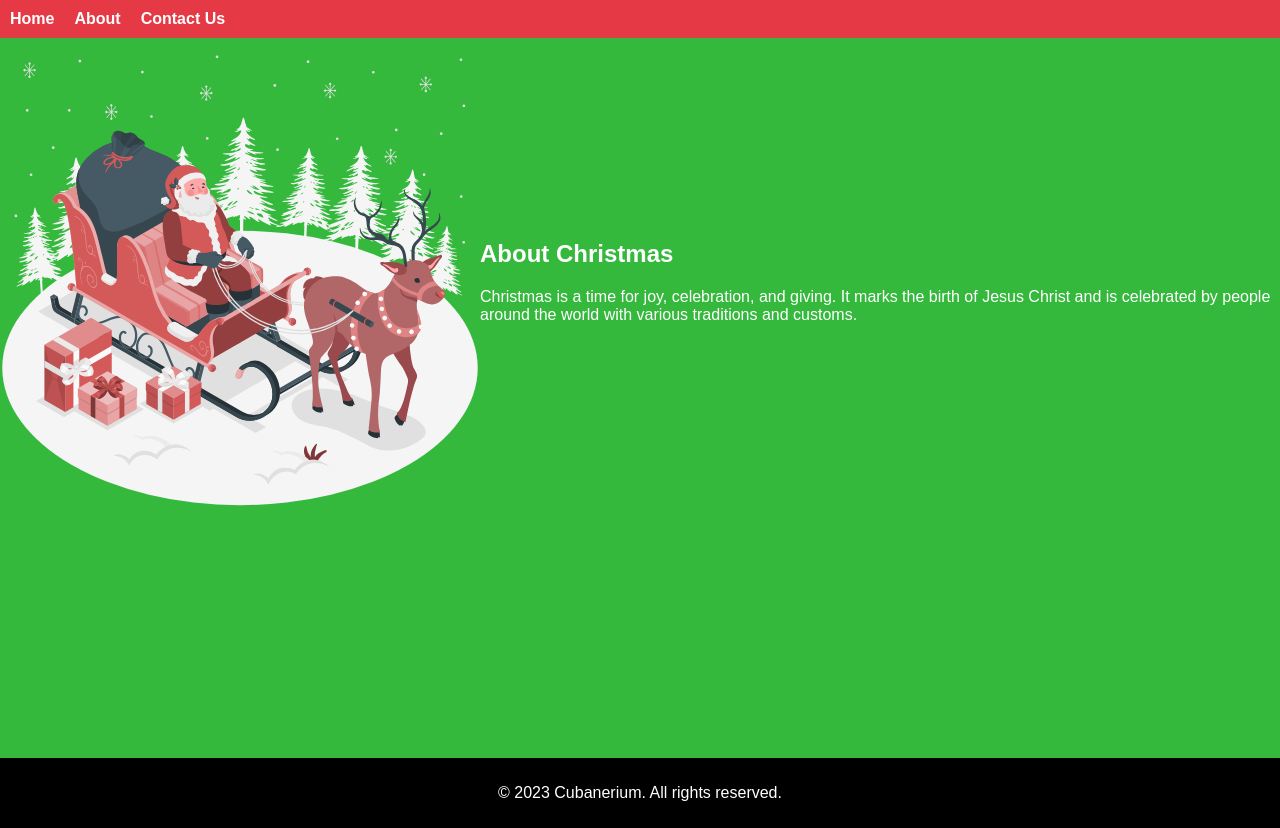
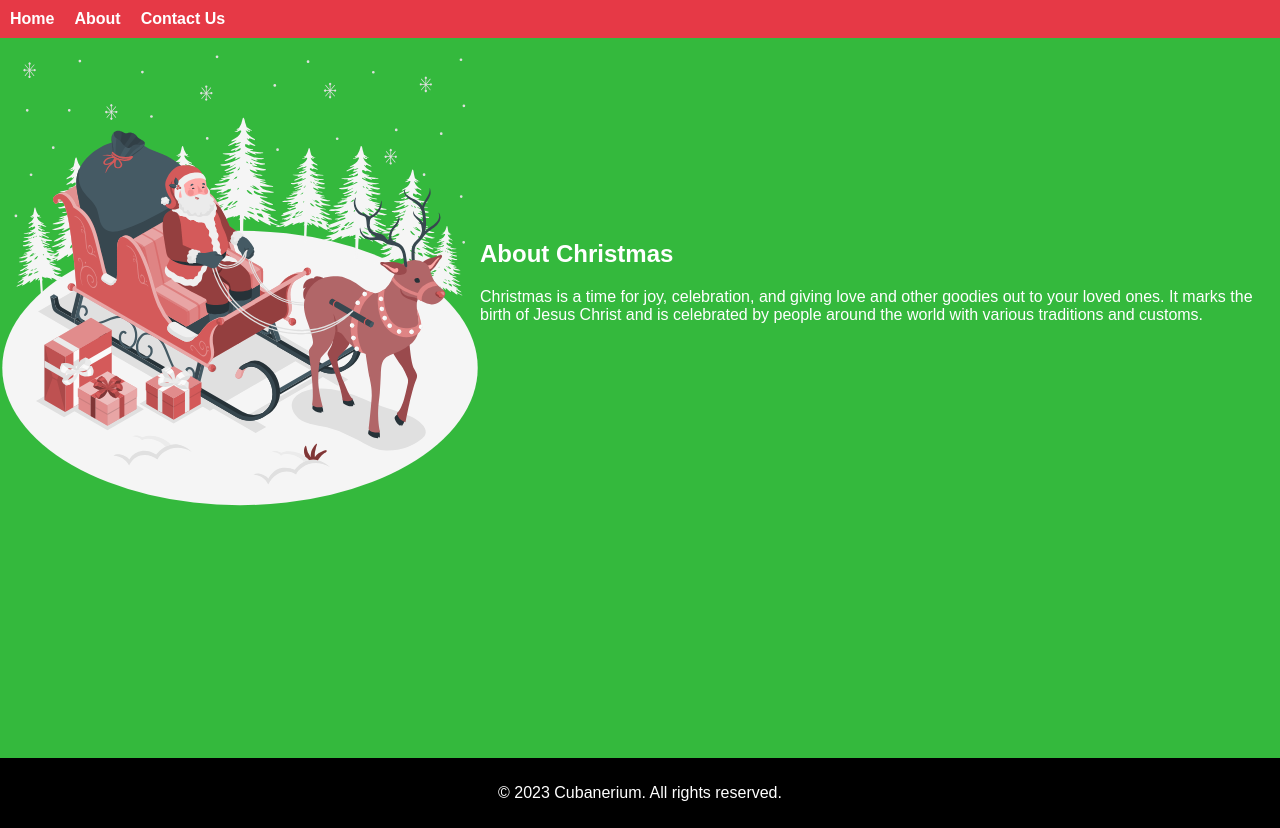
Before and after one commit to Naboth-tieng/ProjectX, a React (Create React App) app: page /about in a window 1280 px wide. Built offline with nearby package versions, Linux system fonts and the light colour scheme.

Commit message:
Trying to make a conflict

```diff
--- a/src/Pages/about.js
+++ b/src/Pages/about.js
@@ -12,7 +12,7 @@ const About = () => {
     <div>
       <h2>About Christmas</h2>
       <p>
-        Christmas is a time for joy, celebration, and giving. It marks the birth of Jesus Christ
+        Christmas is a time for joy, celebration, and giving love and other goodies out to your loved ones. It marks the birth of Jesus Christ
         and is celebrated by people around the world with various traditions and customs.
       </p>
     </div>
```
